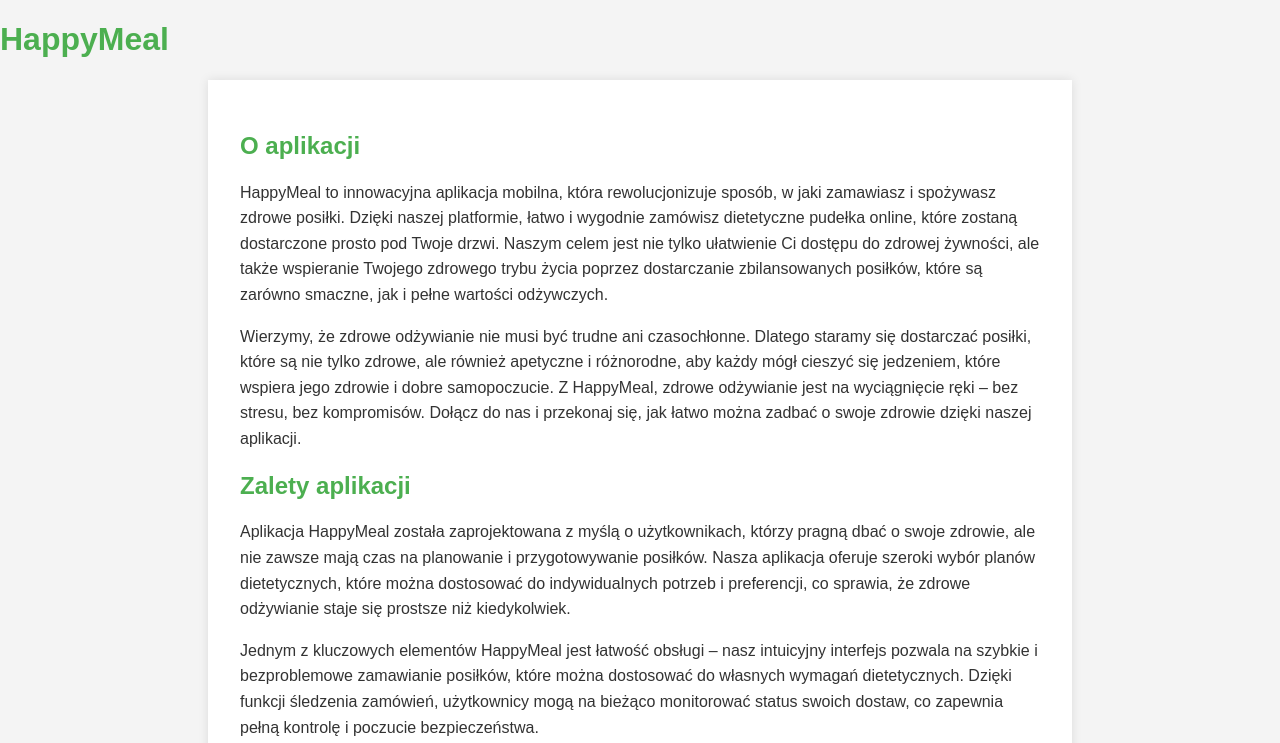
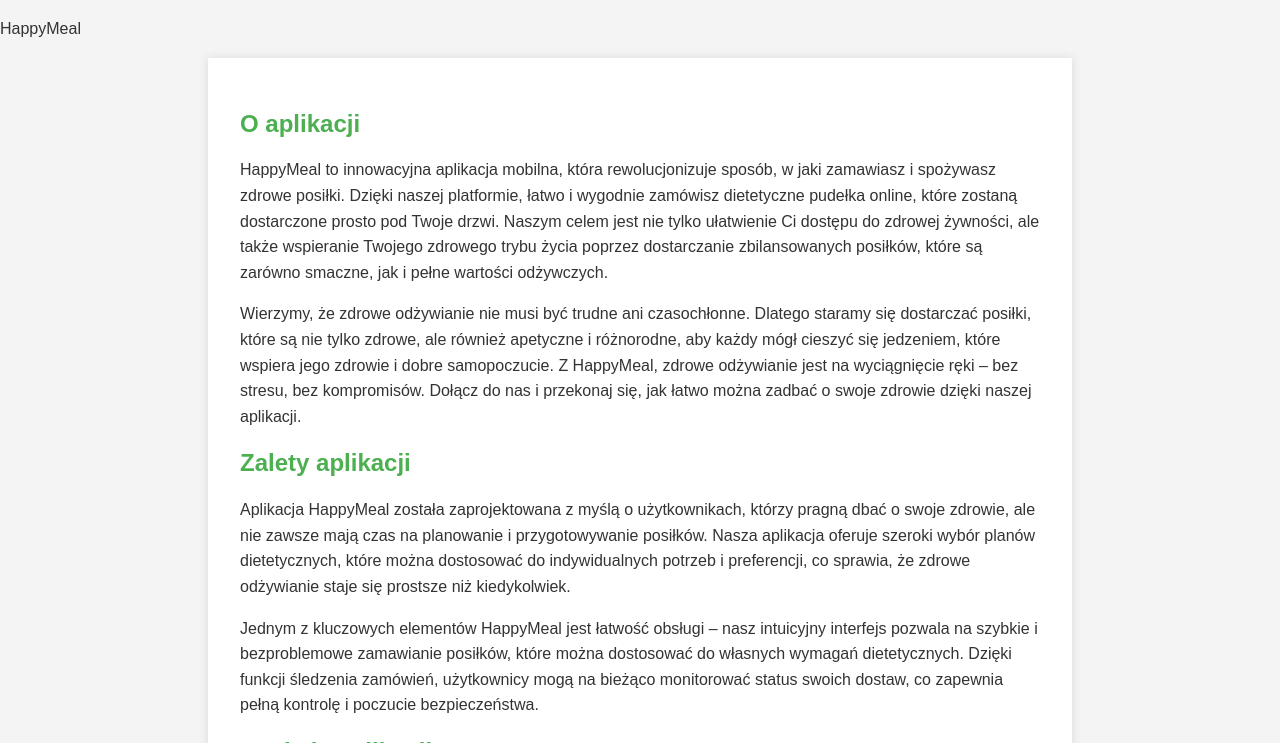
Before and after one commit to Jugorzka/HappyMeal_app, a plain HTML site: page index.html in a window 1280 px wide. Shown: the top 743 px of the page. Drawn offline with Linux system fonts and the light colour scheme.

Commit message:
Update index.html

```diff
--- a/index.html
+++ b/index.html
@@ -44,7 +44,7 @@
     </style>
 </head>
 <body>
-        <h1>HappyMeal</h1>
+        <p>HappyMeal</p>
     <div class="container">
         <h2>O aplikacji</h2>
         <p>HappyMeal to innowacyjna aplikacja mobilna, która rewolucjonizuje sposób, w jaki zamawiasz i spożywasz zdrowe posiłki. Dzięki naszej platformie, łatwo i wygodnie zamówisz dietetyczne pudełka online, które zostaną dostarczone prosto pod Twoje drzwi. Naszym celem jest nie tylko ułatwienie Ci dostępu do zdrowej żywności, ale także wspieranie Twojego zdrowego trybu życia poprzez dostarczanie zbilansowanych posiłków, które są zarówno smaczne, jak i pełne wartości odżywczych.</p>
```
